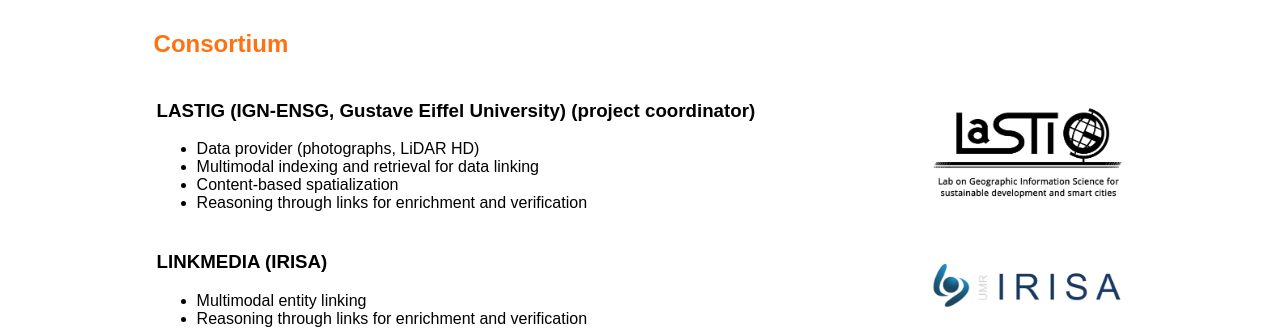
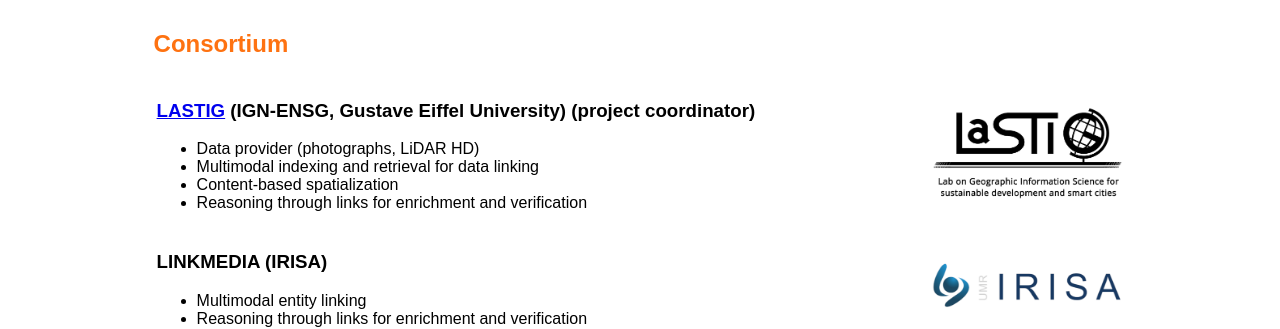
Before and after one commit to AGAPE-ANR/agape-anr.github.io, a Jekyll site: the page built from consortium.md, in a window 1280 px wide. Shown: the part 238-567 px from the top of the page. Built offline with Jekyll 4.4.1, drawn with Linux system fonts in a browser that asks for light colours; part of the change alters nothing that is shown.

```diff
--- a/consortium.md
+++ b/consortium.md
@@ -8,7 +8,7 @@ permalink: /consortium/
 <table>
     	<tr>
     	<td>
-		<h3>LASTIG (IGN-ENSG, Gustave Eiffel University) (project coordinator)</h3>
+		<h3><a href="https://www.umr-lastig.fr/" target=new> LASTIG</a> (IGN-ENSG, Gustave Eiffel University) (project coordinator)</h3>
 		<ul>
 			<li> Data provider (photographs, LiDAR HD) </li>
 			<li> Multimodal indexing and retrieval for data linking</li>
```
